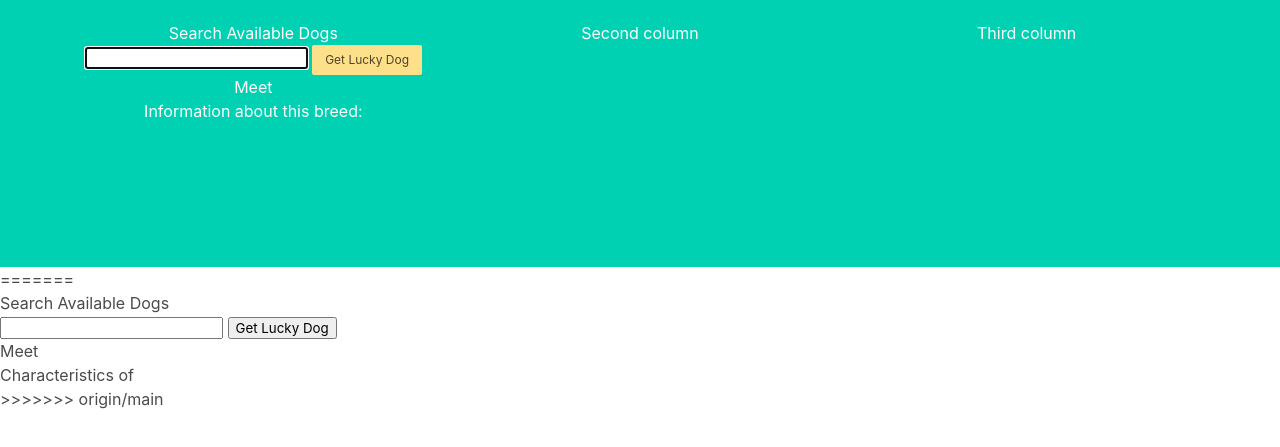
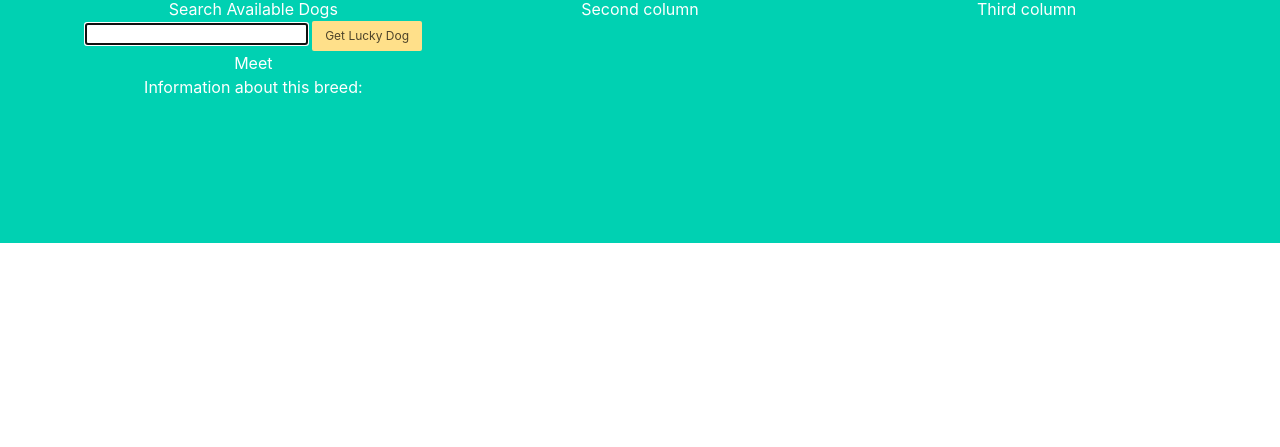
Before and after one commit to jddlwlr/You-Lucky-Dog, a plain HTML site: page index.html in a window 1280 px wide. Shown: the part 263-710 px from the top of the page. Drawn offline with nearby package versions, Linux system fonts and the light colour scheme; no server answers.

Commit message:
conflict resolved

```diff
--- a/index.html
+++ b/index.html
@@ -14,7 +14,6 @@
 
     <main>
 
-<<<<<<< HEAD
       <section class="hero is-primary is-medium">
         <!-- Hero head: will stick at the top -->
         <div class="hero-head">
@@ -24,7 +23,7 @@
                 <a class="navbar-item">
                   <h1 class="title is-warning is-center">Puppy Love</h1>
 
-                </a>
+               </a>
                 <span class="navbar-burger" data-target="navbarMenuHeroA">
                   <span></span>
                   <span></span>
@@ -115,25 +114,6 @@
 
 
 
-=======
-      <div id="search-container">
-        <h3>Search Available Dogs</h3>
-        <form id="dog-form">
-          <input name="zipcode" id="zipcode" type="text" autofocus="true" class="form-input" />
-          <button type="submit">Get Lucky Dog</button>
-        </form>
-      </div>
-
-      <div id="pet-results">
-        <h3>Meet <span id="dog-name"> </span></h3>
-
-      </div>
-
-      <div id="breed-data">
-        <h3>Characteristics of <span id="dog-breed"> </span></h3>
-
-      </div>
->>>>>>> origin/main
 
     </main>
 
```
